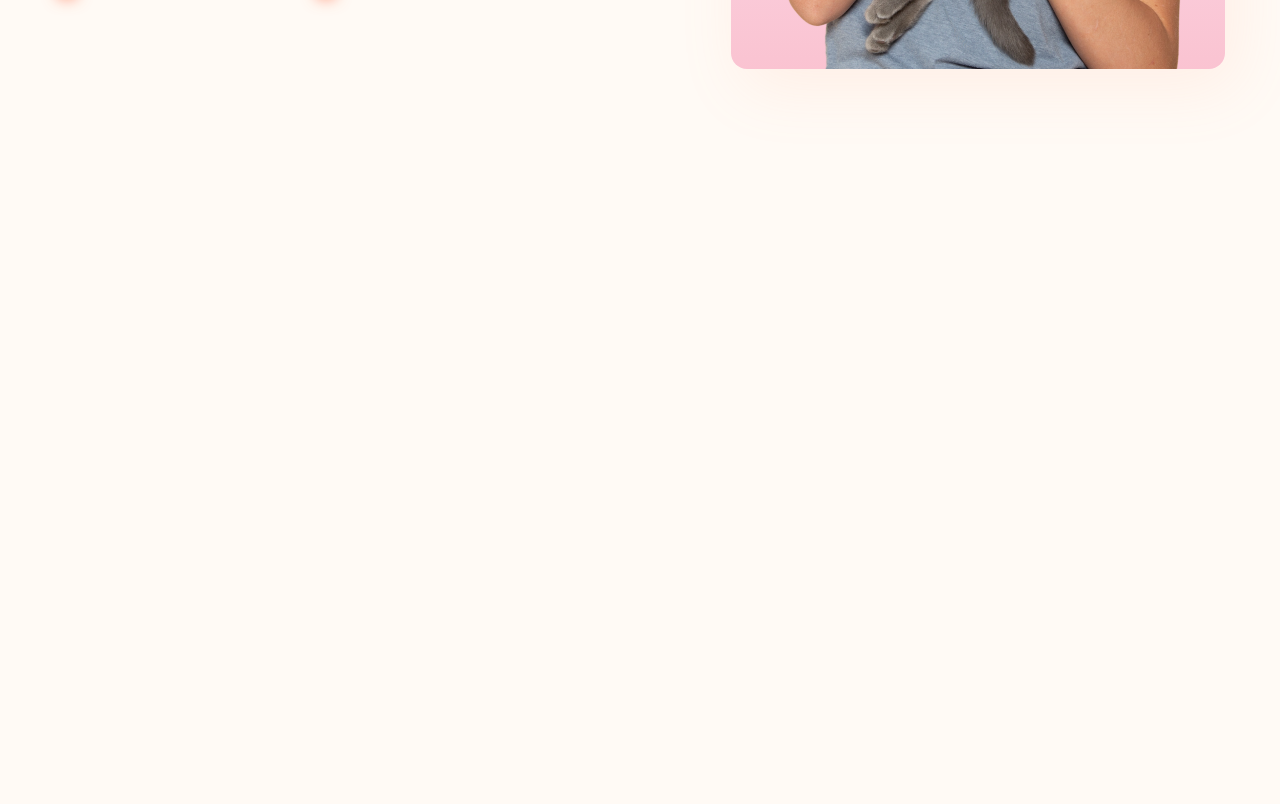
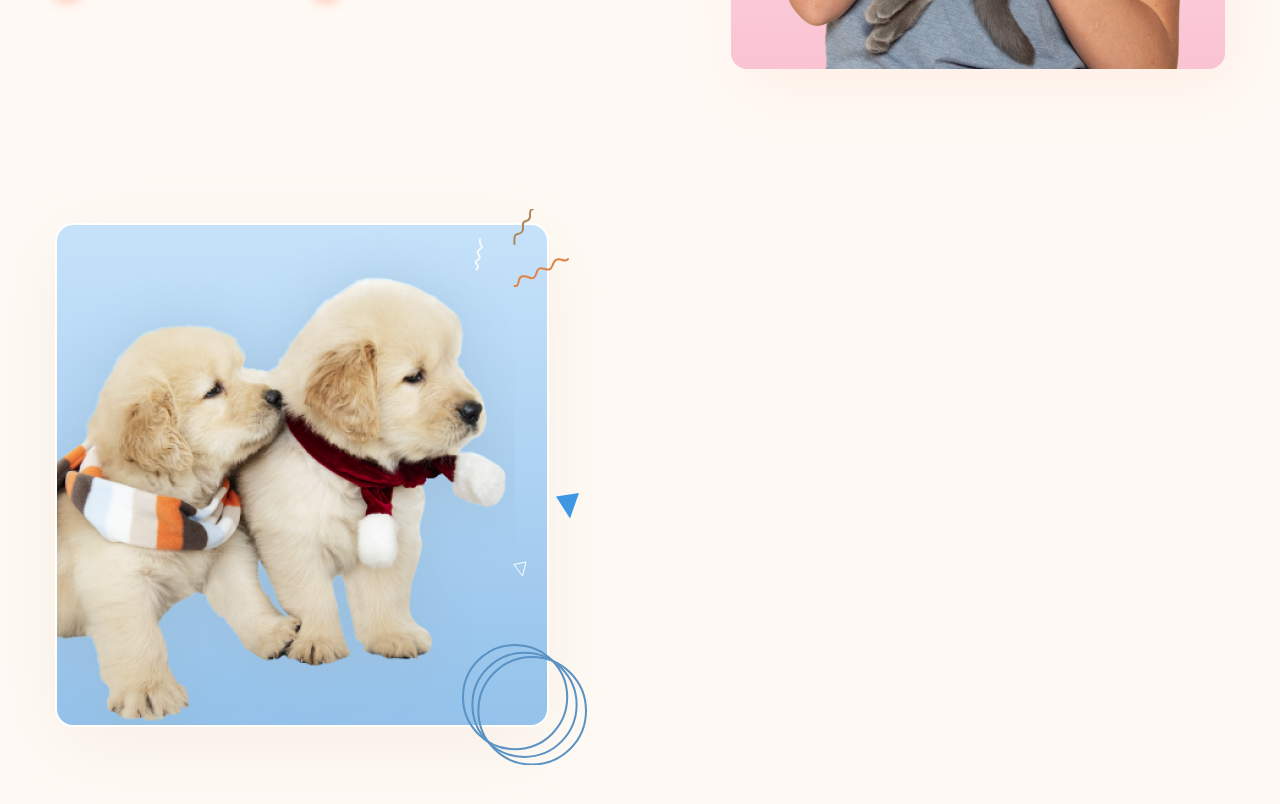
Before and after one commit to sinbeg1997/F8-Project-04, a plain HTML site: page index.html in a window 1280 px wide. Shown: the part 1378-2182 px from the top of the page. Drawn offline with Linux system fonts and the light colour scheme.

Commit message:
implement about section #3

```diff
--- a/assets/css/styles.css
+++ b/assets/css/styles.css
@@ -309,6 +309,7 @@ a {
   display: grid;
   grid-template-columns: 1fr 1fr;
   align-items: center;
+  row-gap: 154px;
 }
 
 .about__label {
@@ -435,3 +436,49 @@ a {
   top: 157px;
   z-index: -1;
 }
+
+.about__img-wrap-bottom {
+  margin-left: 0;
+  border-radius: 18px;
+  border: 2px solid #fff;
+  background: linear-gradient(180deg, #c6e2fa 0%, #94c2ea 100%);
+  box-shadow: 0px 17px 77px -8px rgba(190, 165, 139, 0.17);
+}
+
+.about__img-wrap-bottom::after {
+  content: none;
+}
+
+.about__img-bottom {
+  width: 458px;
+  margin: 0;
+}
+
+.about__bottom-decor {
+  position: absolute;
+}
+
+.about__bottom-decor:nth-child(1) {
+  top: 13px;
+  right: 64px;
+}
+.about__bottom-decor:nth-child(2) {
+  top: -16px;
+  right: 13px;
+}
+.about__bottom-decor:nth-child(3) {
+  top: 33px;
+  right: -22px;
+}
+.about__bottom-decor:nth-child(4) {
+  top: 268px;
+  right: -32px;
+}
+.about__bottom-decor:nth-child(5) {
+  top: 336px;
+  right: 20px;
+}
+.about__bottom-decor:nth-child(6) {
+  bottom: -40px;
+  right: -40px;
+}
--- a/index.html
+++ b/index.html
@@ -272,7 +272,47 @@
                 class="about__media-decor"
               />
             </div>
-            <div class="about__media"></div>
+            <div class="about__media">
+              <figure class="about__img-wrap about__img-wrap-bottom">
+                <img
+                  src="./assets/img/about-02.png"
+                  alt=""
+                  class="about__img about__img-bottom"
+                />
+                <div>
+                  <img
+                    class="about__bottom-decor"
+                    src="./assets/img/about-decor-03.svg"
+                    alt=""
+                  />
+                  <img
+                    class="about__bottom-decor"
+                    src="./assets/img/about-decor-04.svg"
+                    alt=""
+                  />
+                  <img
+                    class="about__bottom-decor"
+                    src="./assets/img/about-decor-05.svg"
+                    alt=""
+                  />
+                  <img
+                    class="about__bottom-decor"
+                    src="./assets/img/about-decor-06.svg"
+                    alt=""
+                  />
+                  <img
+                    class="about__bottom-decor"
+                    src="./assets/img/about-decor-07.svg"
+                    alt=""
+                  />
+                  <img
+                    class="about__bottom-decor"
+                    src="./assets/img/about-decor-08.svg"
+                    alt=""
+                  />
+                </div>
+              </figure>
+            </div>
             <div class="about__content"></div>
           </div>
         </div>
```
Also changed, not shown: assets/img/about-02.png (added), assets/img/about-decor-03.svg (added), assets/img/about-decor-04.svg (added), assets/img/about-decor-05.svg (added), assets/img/about-decor-06.svg (added), assets/img/about-decor-07.svg (added), assets/img/about-decor-08.svg (added).
